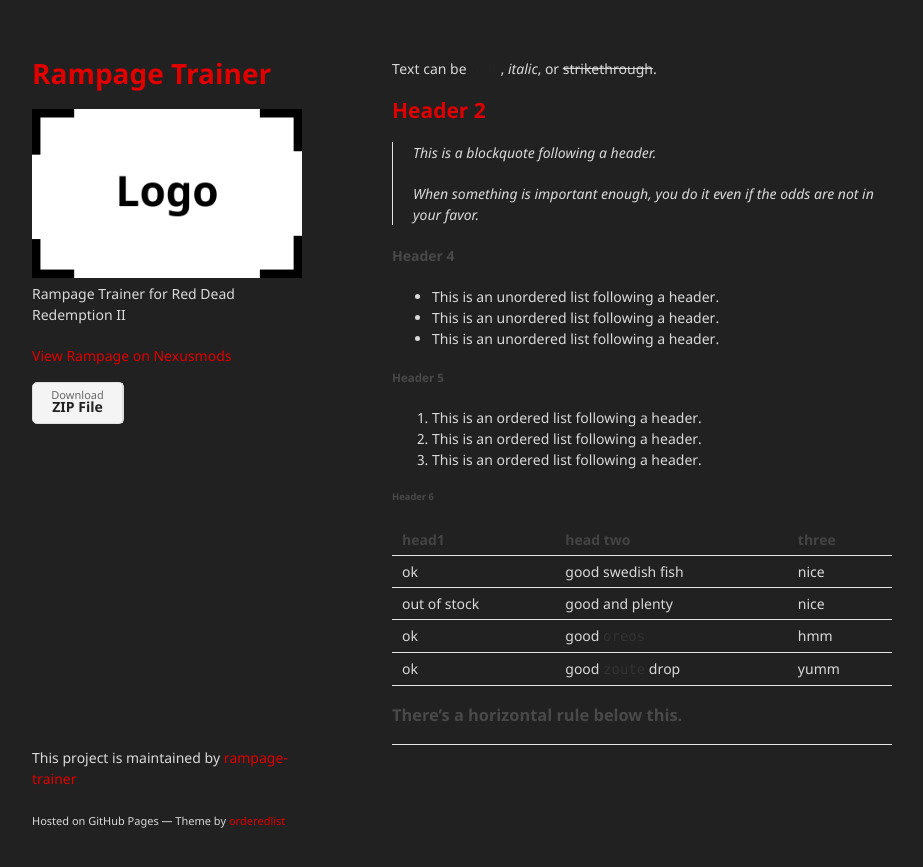
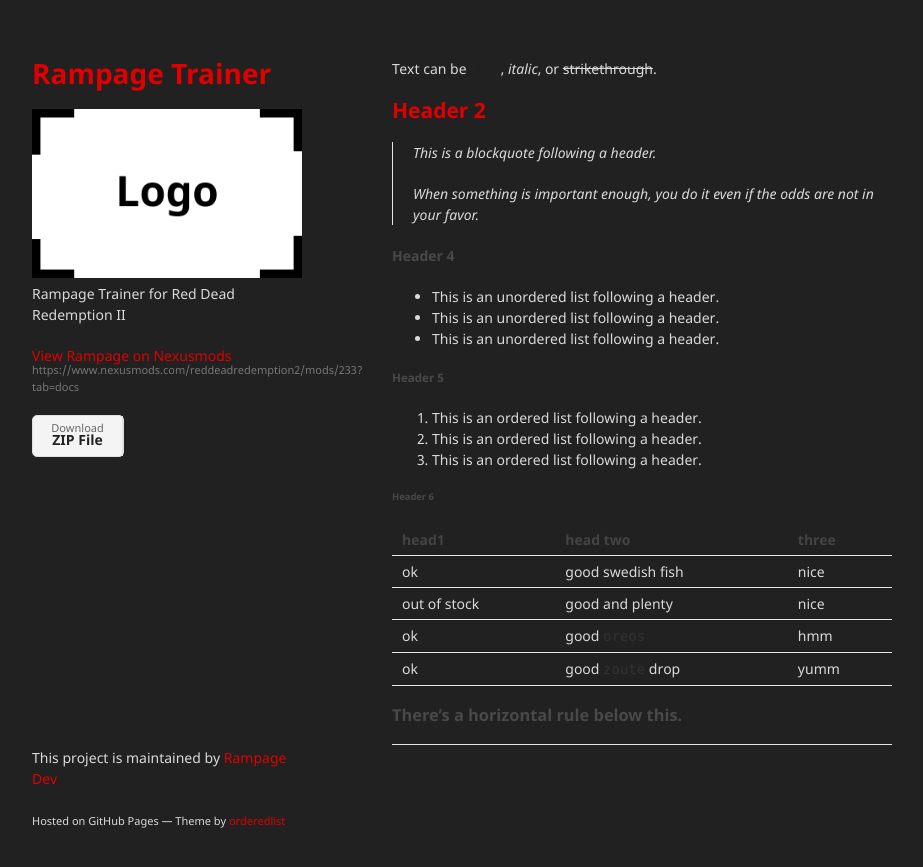
Before and after one commit to rampage-trainer/rdr2beta, a Jekyll site: the page built from index.md, in a window 1280 px wide. Shown: the top 867 px of the page, without its empty margins (178-1101 px from the left). Built offline with Jekyll 4.4.1, drawn with Linux system fonts in a browser that asks for light colours.

Commit message:
Update default.html

```diff
--- a/_layouts/default.html
+++ b/_layouts/default.html
@@ -24,7 +24,7 @@
         <p>{{ site.description | default: site.github.project_tagline }}</p>
 
         {% if site.github.is_project_page %}
-        <p class="view"><a href="{{ site.github.repository_url }}">View Rampage on Nexusmods <small>{{ https://www.nexusmods.com/reddeadredemption2/mods/233?tab=docs }}</small></a></p>
+        <p class="view"><a href="{{ site.github.repository_url }}">View Rampage on Nexusmods <small>https://www.nexusmods.com/reddeadredemption2/mods/233?tab=docs</small></a></p>
         {% endif %}
 
         {% if site.github.is_user_page %}
@@ -44,7 +44,7 @@
       </section>
       <footer>
         {% if site.github.is_project_page %}
-        <p>This project is maintained by <a href="{{ site.github.owner_url }}">{{ site.github.owner_name }}</a></p>
+        <p>This project is maintained by <a href="{{ site.github.owner_url }}">Rampage Dev</a></p>
         {% endif %}
         <p><small>Hosted on GitHub Pages &mdash; Theme by <a href="https://github.com/orderedlist">orderedlist</a></small></p>
       </footer>
```
